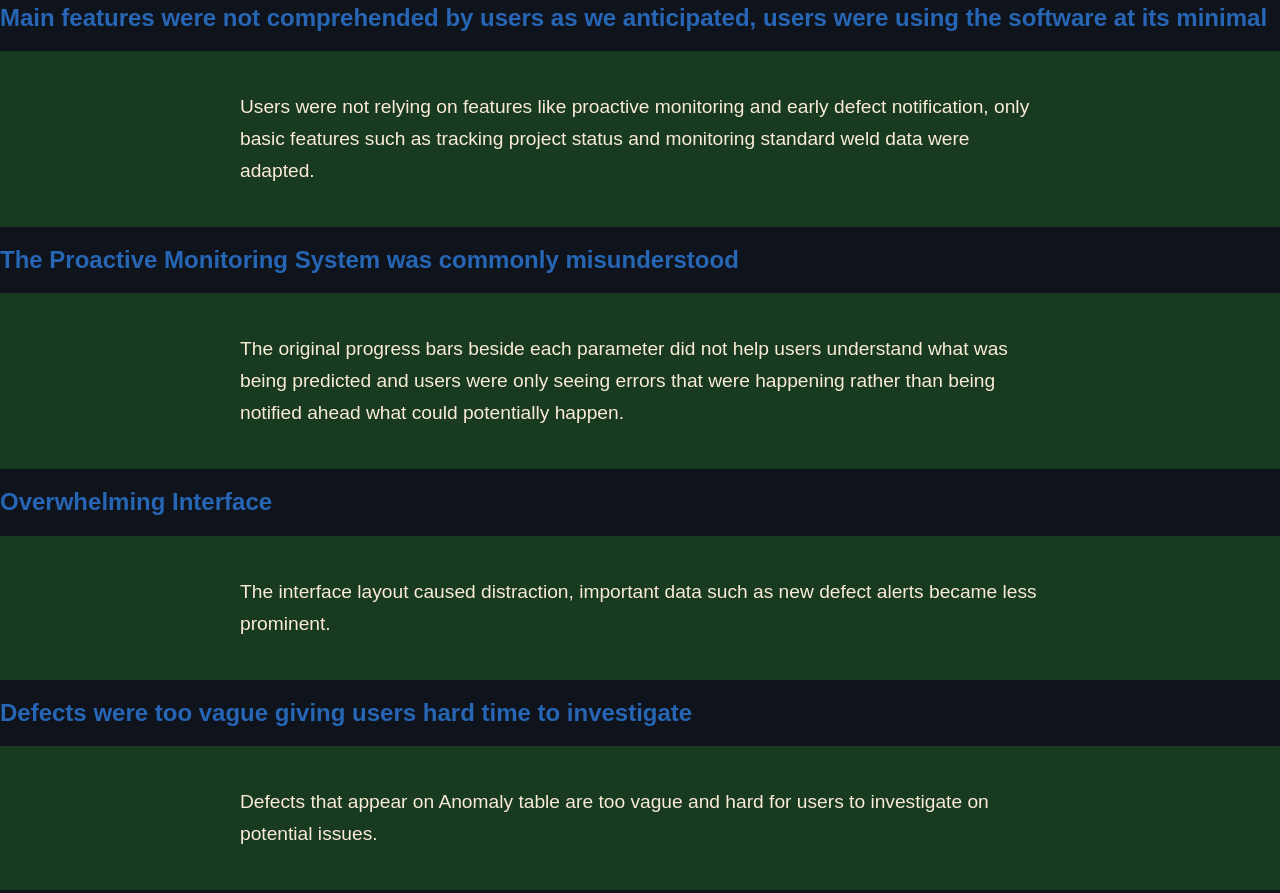
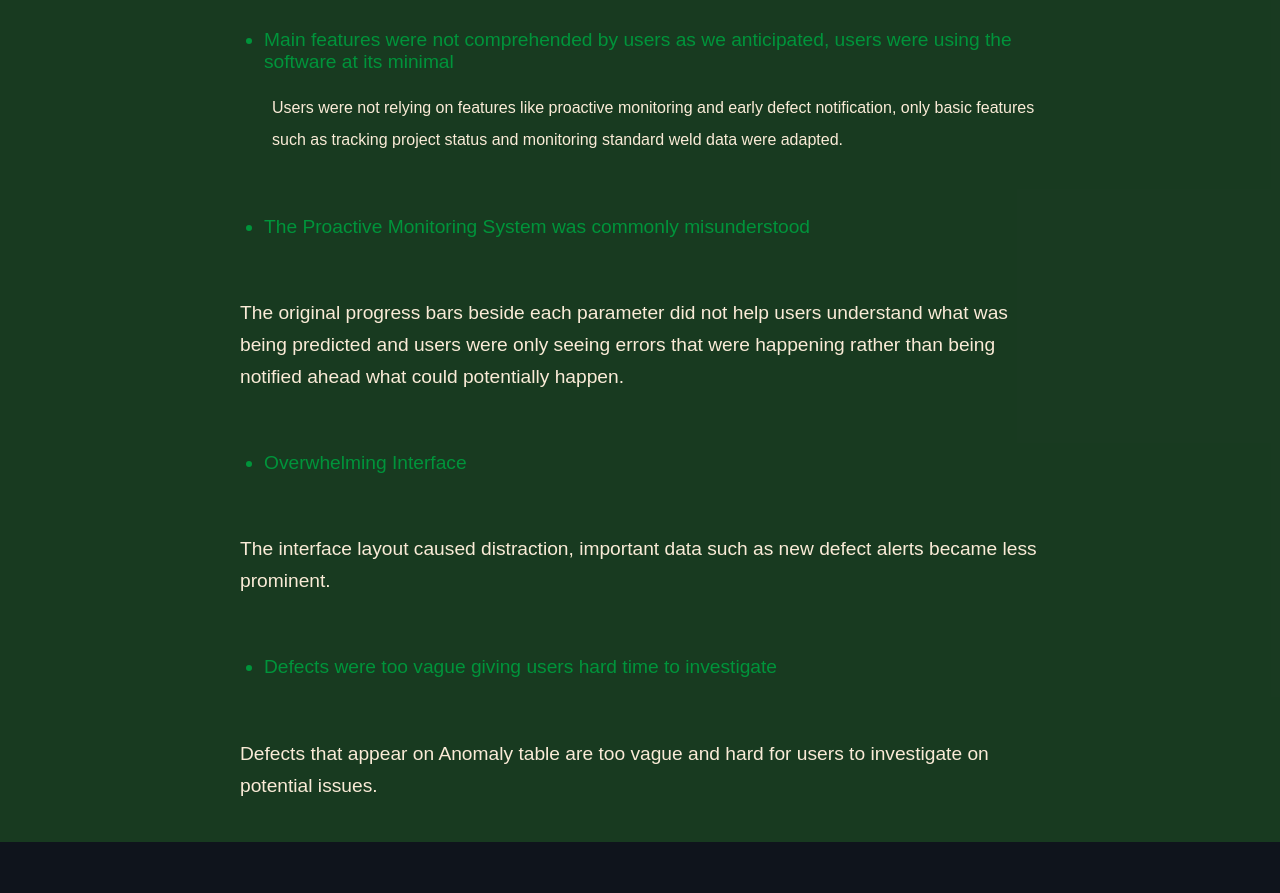
Before and after one commit to IvyWang1108/ivyportfolio, a plain HTML site: page workprj1-autometrics.html in a window 1280 px wide. Shown: the part 2606-3499 px from the top of the page. Drawn offline with nearby package versions, Linux system fonts and the light colour scheme; files whose address does not match are found by name.

Commit message:
Dec 7th Changes
changed css for highlight content

```diff
--- a/css/main.css
+++ b/css/main.css
@@ -257,13 +257,19 @@
     padding-bottom: 3rem;
   }
 
+  .bigSection-highlight{
+    margin-left: 0rem;
+    width: 100%;
+    background-color: rgba(55, 171, 47, 0.25);
+  }
+
   .dark-content{
     color: antiquewhite;
   }
 
   .dark-content-highlight{
     color: antiquewhite;
-    background-color: rgba(55, 171, 47, 0.25);
+    /* background-color: rgba(55, 171, 47, 0.25); */
     padding: 1rem;
     width: 100%;
     font-size: 1.2rem;
@@ -273,9 +279,10 @@
     padding-bottom: 2.5rem;
   }
 
-  .bigSection-highlight{
-    margin-left: 0rem;
-    width: 100%;
+  .highlight-content{
+    font-size: 1rem;
+    padding-left: 17rem;
+    padding-top: 0rem;
   }
 
   .dark-content > .paragraph-break{
@@ -285,6 +292,14 @@
 
   .highlight-title{
     color: #ef8c22;
+    font-size: 2rem;
+  }
+
+  .highlight-unordered-list{
+    color: #00943B;
+    font-size: 1.2rem;
+    padding-left: 16.5rem;
+    padding-right: 15rem;
   }
 
  /* .highlight{
--- a/workprj1-autometrics.html
+++ b/workprj1-autometrics.html
@@ -110,16 +110,24 @@
 
         <div class="bigSection-highlight">
           <p class="dark-content-highlight highlight-title">Users’ feedbacks uncovered curcial problems:</p>
-          <h3 class="challenge-sub">Main features were not comprehended by users as we anticipated, users were using the software at its minimal</h3>
-          <p class="dark-content-highlight">Users were not relying on features like proactive monitoring and early defect notification, only basic features such as tracking project status and monitoring standard weld data were adapted.</p>
+          <ul class="highlight-unordered-list">
+            <li>Main features were not comprehended by users as we anticipated, users were using the software at its minimal</li>
+          </ul>
+          <p class="dark-content-highlight highlight-content">Users were not relying on features like proactive monitoring and early defect notification, only basic features such as tracking project status and monitoring standard weld data were adapted.</p>
 
-          <h3 class="challenge-sub">The Proactive Monitoring System was commonly misunderstood</h3>
+          <ul class="highlight-unordered-list">
+            <li>The Proactive Monitoring System was commonly misunderstood</li>
+          </ul>
           <p class="dark-content-highlight">The original progress bars beside each parameter did not help users understand what was being predicted and users were only seeing errors that were happening rather than being notified ahead what could potentially happen.</p>
 
-          <h3 class="challenge-sub">Overwhelming Interface</h3>
+          <ul class="highlight-unordered-list">
+            <li>Overwhelming Interface</li>
+          </ul>
           <p class="dark-content-highlight">The interface layout caused distraction, important data such as new defect alerts became less prominent.</p>
 
-          <h3 class="challenge-sub">Defects were too vague giving users hard time to investigate </h3>
+          <ul class="highlight-unordered-list">
+            <li>Defects were too vague giving users hard time to investigate</li>
+          </ul>
           <p class="dark-content-highlight">Defects that appear on Anomaly table are too vague and hard for users to investigate on potential issues.</p>
         </div>
 
```
